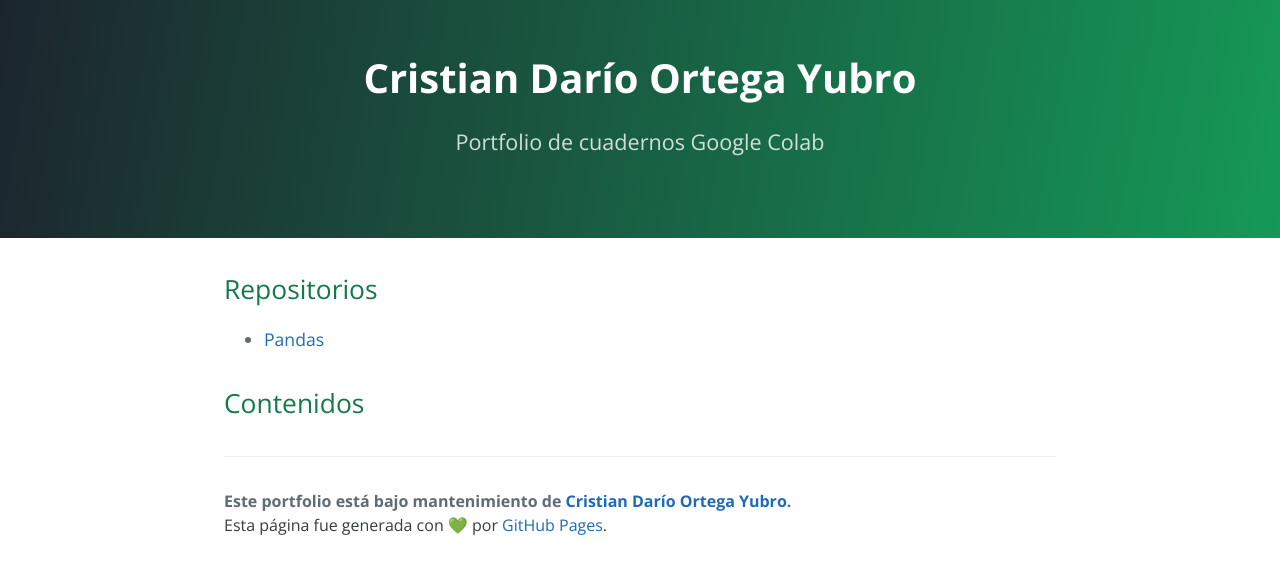
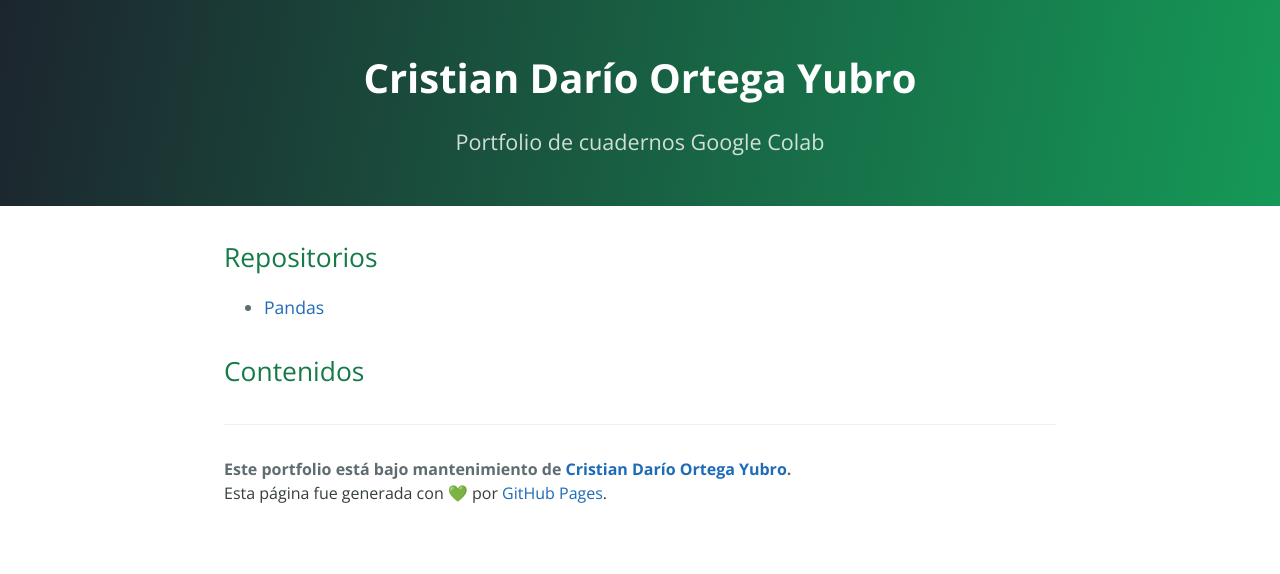
Before and after one commit to cristiandarioortegayubro/portfolio, a Jekyll site: the page built from index.md, in a window 1280 px wide. Shown: the top 574 px of the page. Built offline with Jekyll 4.4.1, drawn with Linux system fonts in a browser that asks for light colours.

Commit message:
Update cayman.css

```diff
--- a/css/cayman.css
+++ b/css/cayman.css
@@ -131,7 +131,7 @@ body { padding: 0; margin: 0; font-family: "Open Sans", "Helvetica Neue", Helvet
 a { color: #1e6bb8; text-decoration: none; }
 a:hover { text-decoration: underline; }
 
-.btn { display: inline-block; margin-bottom: 1rem; color: rgba(255, 255, 255, 0.7); background-color: rgba(255, 255, 255, 0.08); border-color: rgba(255, 255, 255, 0.2); border-style: solid; border-width: 1px; border-radius: 0.3rem; transition: color 0.2s, background-color 0.2s, border-color 0.2s; }
+.btn { display: inline-block; margin-bottom: 0; color: rgba(255, 255, 255, 0.7); background-color: rgba(255, 255, 255, 0.08); border-color: rgba(255, 255, 255, 0.2); border-style: solid; border-width: 1px; border-radius: 0.3rem; transition: color 0.2s, background-color 0.2s, border-color 0.2s; }
 .btn:hover { color: rgba(255, 255, 255, 0.8); text-decoration: none; background-color: rgba(255, 255, 255, 0.2); border-color: rgba(255, 255, 255, 0.3); }
 .btn + .btn { margin-left: 0; }
 @media screen and (min-width: 50em) { .btn { padding: 0.75rem 1rem; } }
@@ -144,12 +144,12 @@ a:hover { text-decoration: underline; }
 @media screen and (min-width: 30em) and (max-width: 50em) { .page-header { padding: 2rem 3rem; } }
 @media screen and (max-width: 30em) { .page-header { padding: 2rem 1rem; } }
 
-.project-name { margin-top: 0; margin-bottom: 0.1rem; }
+.project-name { margin-top: 0; margin-bottom: 0; }
 @media screen and (min-width: 50em) { .project-name { font-size: 2.50rem; } }
 @media screen and (min-width: 30em) and (max-width: 50em) { .project-name { font-size: 2.00rem; } }
 @media screen and (max-width: 30em) { .project-name { font-size: 1.50rem; } }
 
-.project-tagline { margin-bottom: 2rem; font-weight: normal; opacity: 0.8; }
+.project-tagline { margin-bottom: 0; font-weight: normal; opacity: 0.8; }
 @media screen and (min-width: 50em) { .project-tagline { font-size: 1.35rem; } }
 @media screen and (min-width: 30em) and (max-width: 50em) { .project-tagline { font-size: 1.15rem; } }
 @media screen and (max-width: 30em) { .project-tagline { font-size: 1rem; } }
```
